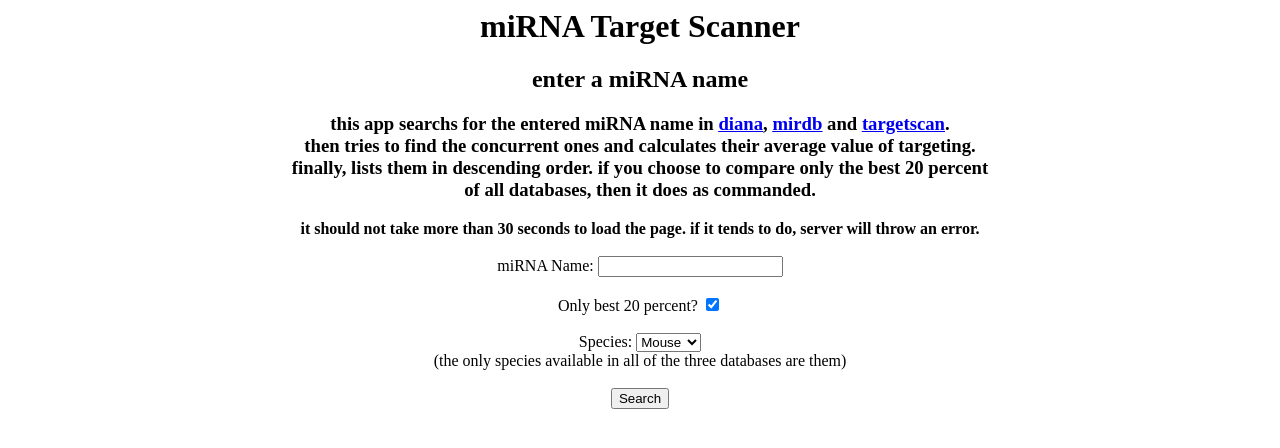
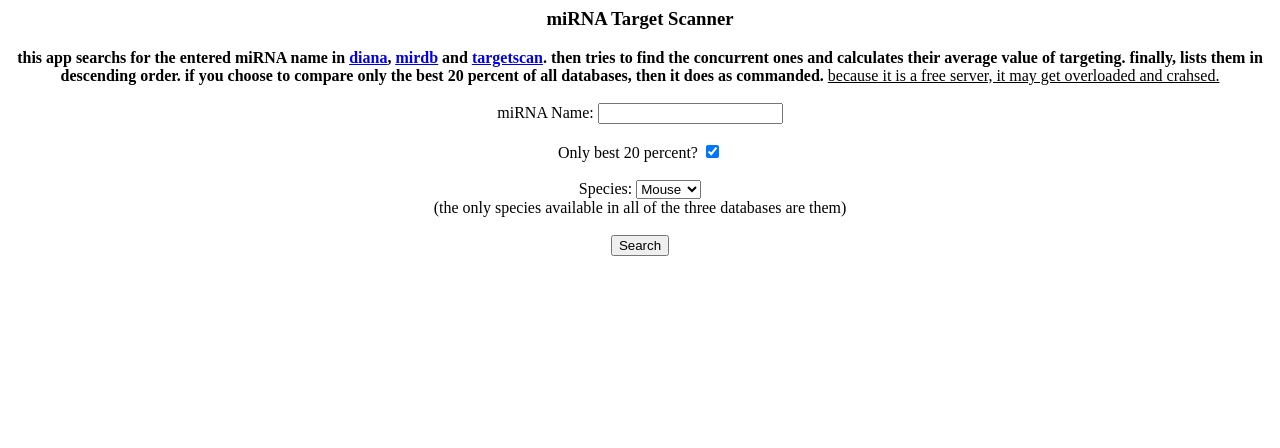
Before and after one commit to zeritte/miRNA-target-scanner, a Flask app: page / in a window 1280 px wide. Shown: the top 448 px of the page. Run offline with Flask 2, Linux system fonts and the light colour scheme.

Commit message:
template updates

```diff
--- a/templates/hello.html
+++ b/templates/hello.html
@@ -1,29 +1,19 @@
 <title>miRNA Target Scanner</title>
 <head><meta name="viewport" content="width=device-width, initial-scale=1.0"></head>
 <center>
-    <h1>miRNA Target Scanner</h1>
-{% with messages = get_flashed_messages(with_categories=true) %}
-{% if messages %}
-    {% for message in messages %}
-    <h2>{{ message[1] }}</h2>
-    <h3>
+    <h3>miRNA Target Scanner</h3>
+    <b>
         this app searchs for the entered miRNA name in
         <a href="http://diana.imis.athena-innovation.gr/DianaTools/index.php?r=MicroT_CDS/index"><u>diana</u></a>,
         <a href="http://mirdb.org/"><u>mirdb</u></a>
          and
         <a href="http://www.targetscan.org/"><u>targetscan</u></a>.
-        <br>
         then tries to find the concurrent ones and calculates their average value of targeting.
-        <br>
         finally, lists them in descending order. if you choose to compare only the best 20 percent
-        <br>
         of all databases, then it does as commanded.
-    </h3>
-    <b><a> it should not take more than 30 seconds to load the page. if it tends to do, server will throw an error.</a></b>
+    </b>
+    <a><u>because it is a free server, it may get overloaded and crahsed.</u></a>
     <br/><br/>
-    {% endfor %}
-{% endif %}
-{% endwith %}
 <form action="" method="post">
     {{ form.csrf }}
     <div class="input text">
```
